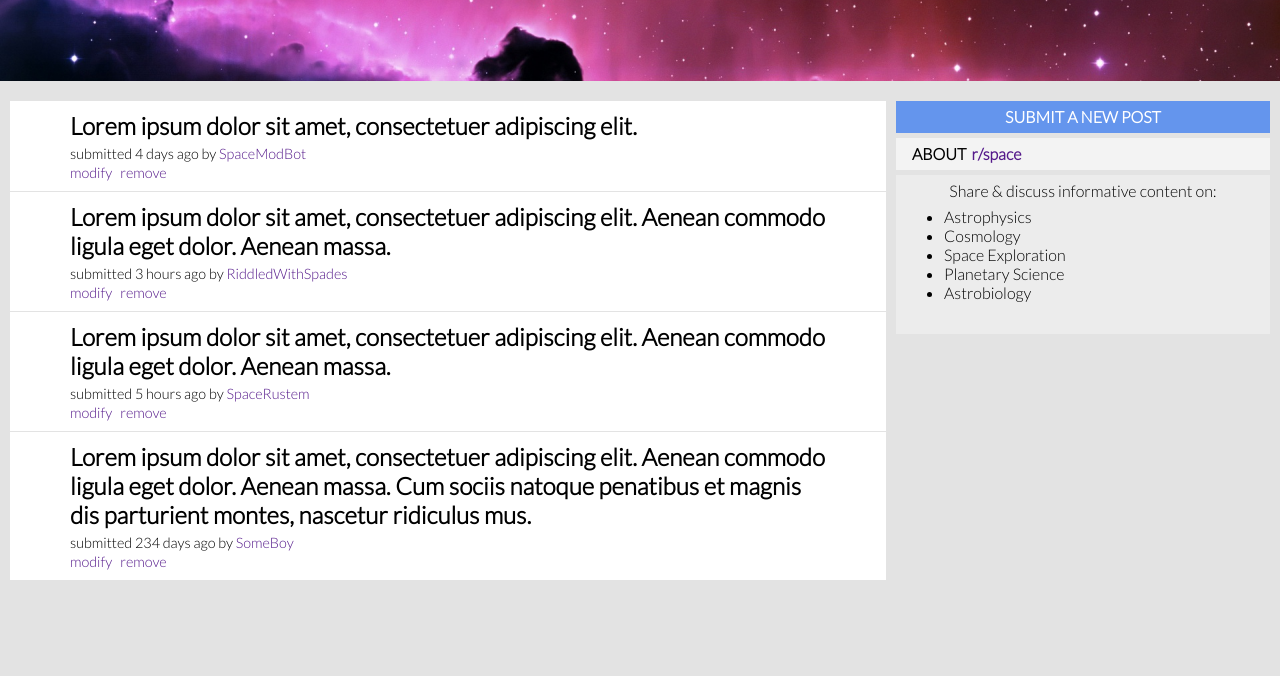
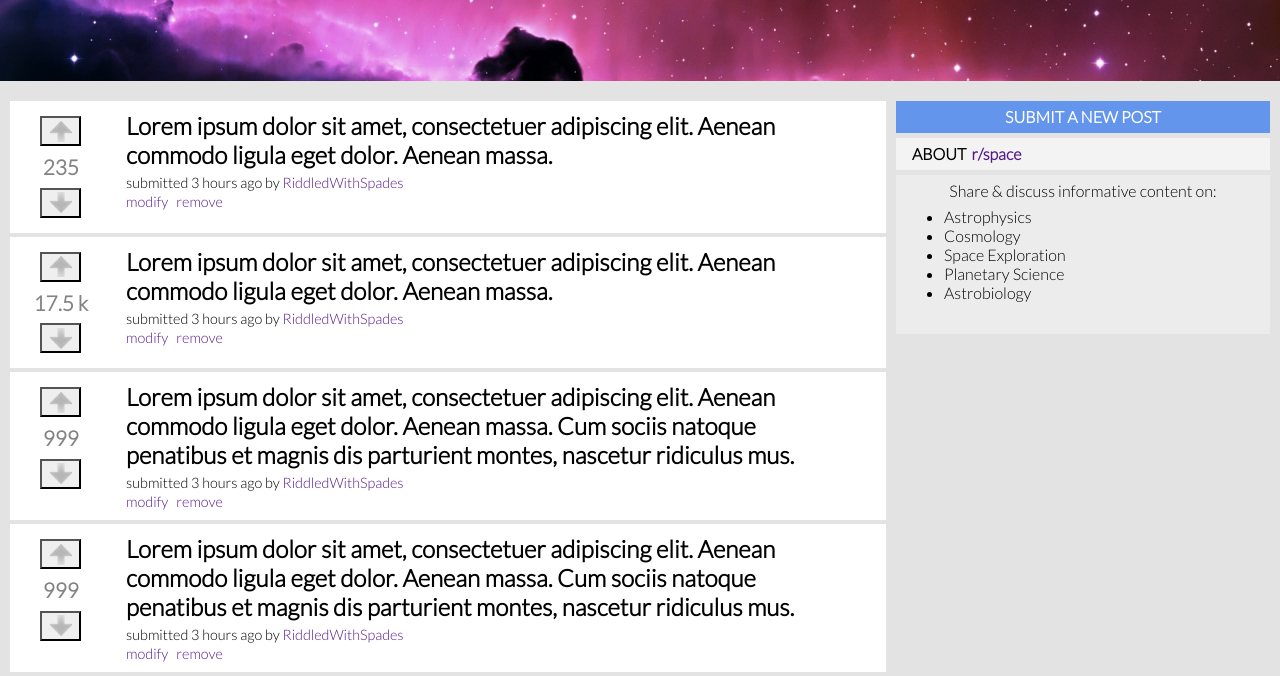
Before and after one commit to greenfox-academy/tothbandi, a plain HTML site: page week-08/reddit/index.html in a window 1280 px wide. Shown: the part 149-825 px from the top of the page. Before the commit the page ends 800 px from the top, so only its background shows below. Drawn offline with Linux system fonts and the light colour scheme; no server answers.

Commit message:
feat reddit add like counter buttons and fields

```diff
--- a/week-08/reddit/css/main.css
+++ b/week-08/reddit/css/main.css
@@ -37,9 +37,10 @@ body{
 }
 
 .post{
+  display: inline-block;
   background-color: white;
   margin-bottom: 1px;
-  padding: 10px 60px;
+  padding: 10px 50px 10px 10px;
 
 }
 .posts{
@@ -123,9 +124,58 @@ body{
   text-align: center;
   height: 2em;
   line-height: 2em;
-
+  width: 100%;
 }
 
 .sentence-new-post{
   text-transform: capitalize;
 }
+
+.counter{
+  /* display: block; */
+  width: 10%;
+  float: left;
+  display: flex;
+  flex-direction: column;
+  align-items: center;
+  /* justify-content: center; */
+  margin: 5px auto;
+}
+.post-content{
+  /* display: block; */
+  width: 87%;
+  float: right;
+  padding-left: 3%;
+}
+
+.up{
+  background-image: url("../assets/upvote.png");
+}
+
+.arrow{
+  background-size: 60%;
+  background-repeat: no-repeat;
+  background-position: center;
+  height: 30px;
+  width: 50%;
+}
+
+.down{
+  background-image: url("../assets/downvote.png");
+}
+
+.like-counter{
+  font-size: 1.3em;
+  font-weight: bolder;
+  text-align: center;
+  line-height: 2em;
+  height: 2em;
+  width: 100%;
+  color: #838383;
+  overflow-x: visible;
+  overflow-wrap: normal;
+}
+
+/* .up, .down, .like-counter{
+  height: 30%;
+} */
--- a/week-08/reddit/index.html
+++ b/week-08/reddit/index.html
@@ -16,37 +16,67 @@
   <main class="content">
     <section class="posts panel">
       <article class="post">
-        <h2 class="post-title">Lorem ipsum dolor sit amet, consectetuer adipiscing elit.</h2>
-        <p class="submitted">submitted 4 days ago by <a href="" class="user">SpaceModBot</a></p>
-        <div class="links-to-post">
-          <a href="" class="link-to-post">modify</a></li>
-          <a href="" class="link-to-post">remove</a></li>
+        <div class="counter">
+          <button class="up arrow"></button>
+          <p class="like-counter" data-like-counter="">235</p>
+          <button class="down arrow"></button>
         </div>
-      </article>
-      <article class="post">
+        <div class="post-content">
           <h2 class="post-title">Lorem ipsum dolor sit amet, consectetuer adipiscing elit. Aenean commodo ligula eget dolor. Aenean massa.</h2>
           <p class="submitted">submitted 3 hours ago by <a href="" class="user">RiddledWithSpades</a></p>
           <div class="links-to-post">
             <a href="" class="link-to-post">modify</a></li>
             <a href="" class="link-to-post">remove</a></li>
           </div>
+        </div>
       </article>
+
       <article class="post">
+        <div class="counter">
+          <button class="up arrow"></button>
+          <p class="like-counter" data-like-counter="">17.5 k</p>
+          <button class="down arrow"></button>
+        </div>
+        <div class="post-content">
           <h2 class="post-title">Lorem ipsum dolor sit amet, consectetuer adipiscing elit. Aenean commodo ligula eget dolor. Aenean massa.</h2>
-        <p class="submitted">submitted 5 hours ago by <a href="" class="user">SpaceRustem</a></p>
+          <p class="submitted">submitted 3 hours ago by <a href="" class="user">RiddledWithSpades</a></p>
           <div class="links-to-post">
             <a href="" class="link-to-post">modify</a></li>
             <a href="" class="link-to-post">remove</a></li>
           </div>
+        </div>
       </article>
       <article class="post">
-        <h2 class="post-title">Lorem ipsum dolor sit amet, consectetuer adipiscing elit. Aenean commodo ligula eget dolor. Aenean massa. Cum sociis natoque penatibus et magnis dis parturient montes, nascetur ridiculus mus. </h2>
-        <p class="submitted">submitted 234 days ago by <a href="" class="user">SomeBoy</a></p>
+        <div class="counter">
+          <button class="up arrow"></button>
+          <p class="like-counter" data-like-counter="">999</p>
+          <button class="down arrow"></button>
+        </div>
+        <div class="post-content">
+          <h2 class="post-title">Lorem ipsum dolor sit amet, consectetuer adipiscing elit. Aenean commodo ligula eget dolor. Aenean massa. Cum sociis natoque penatibus et magnis dis parturient montes, nascetur ridiculus mus.</h2>
+          <p class="submitted">submitted 3 hours ago by <a href="" class="user">RiddledWithSpades</a></p>
           <div class="links-to-post">
             <a href="" class="link-to-post">modify</a></li>
             <a href="" class="link-to-post">remove</a></li>
           </div>
+        </div>
       </article>
+      <article class="post">
+        <div class="counter">
+          <button class="up arrow"></button>
+          <p class="like-counter" data-like-counter="">999</p>
+          <button class="down arrow"></button>
+        </div>
+        <div class="post-content">
+          <h2 class="post-title">Lorem ipsum dolor sit amet, consectetuer adipiscing elit. Aenean commodo ligula eget dolor. Aenean massa. Cum sociis natoque penatibus et magnis dis parturient montes, nascetur ridiculus mus.</h2>
+          <p class="submitted">submitted 3 hours ago by <a href="" class="user">RiddledWithSpades</a></p>
+          <div class="links-to-post">
+            <a href="" class="link-to-post">modify</a></li>
+            <a href="" class="link-to-post">remove</a></li>
+          </div>
+        </div>
+      </article>
+
     </section>
     <aside class="new-post panel">
       <a href="" class="link-to-new-post">submit a new post</a>
@@ -65,6 +95,6 @@
 
     </aside>
   </main>
-
+  <script src="main.js"></script>
 </body>
 </html>
--- /dev/null
+++ b/week-08/reddit/main.js
@@ -0,0 +1,12 @@
+'use strict';
+
+let redditRequest = new XMLHttpRequest();
+
+redditRequest.open('GET', 'https://time-radish.glitch.me/posts', true);
+redditRequest.setRequestHeader('Accept', 'application/json');
+redditRequest.send();
+redditRequest.onreadystatechange = function(){
+  if(redditRequest.readyState === 4){
+    console.log(redditRequest);
+  }
+}
```
Also changed, not shown: week-08/reddit/assets/downvote.png (added), week-08/reddit/assets/downvoted.png (added), week-08/reddit/assets/upvote.png (added), week-08/reddit/assets/upvoted.png (added). Lines whose indentation alone changed are shown as unchanged.
